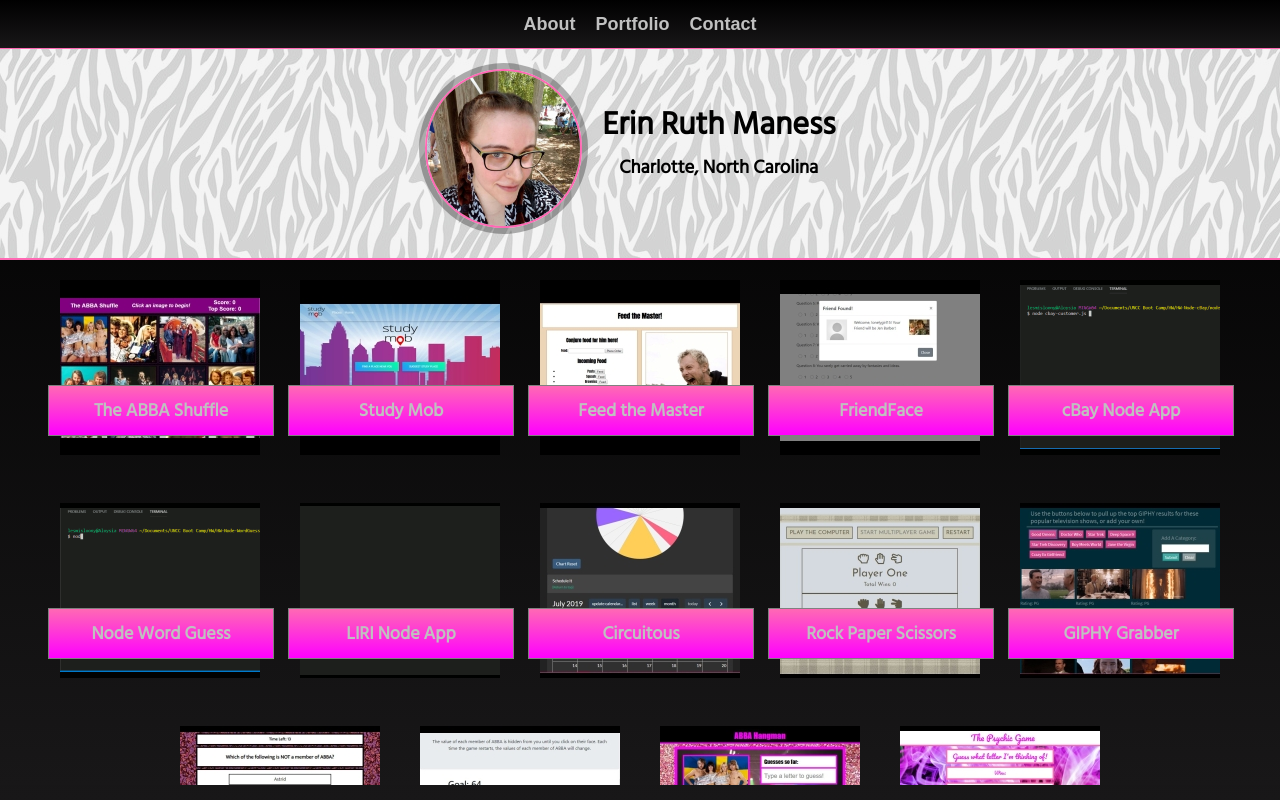
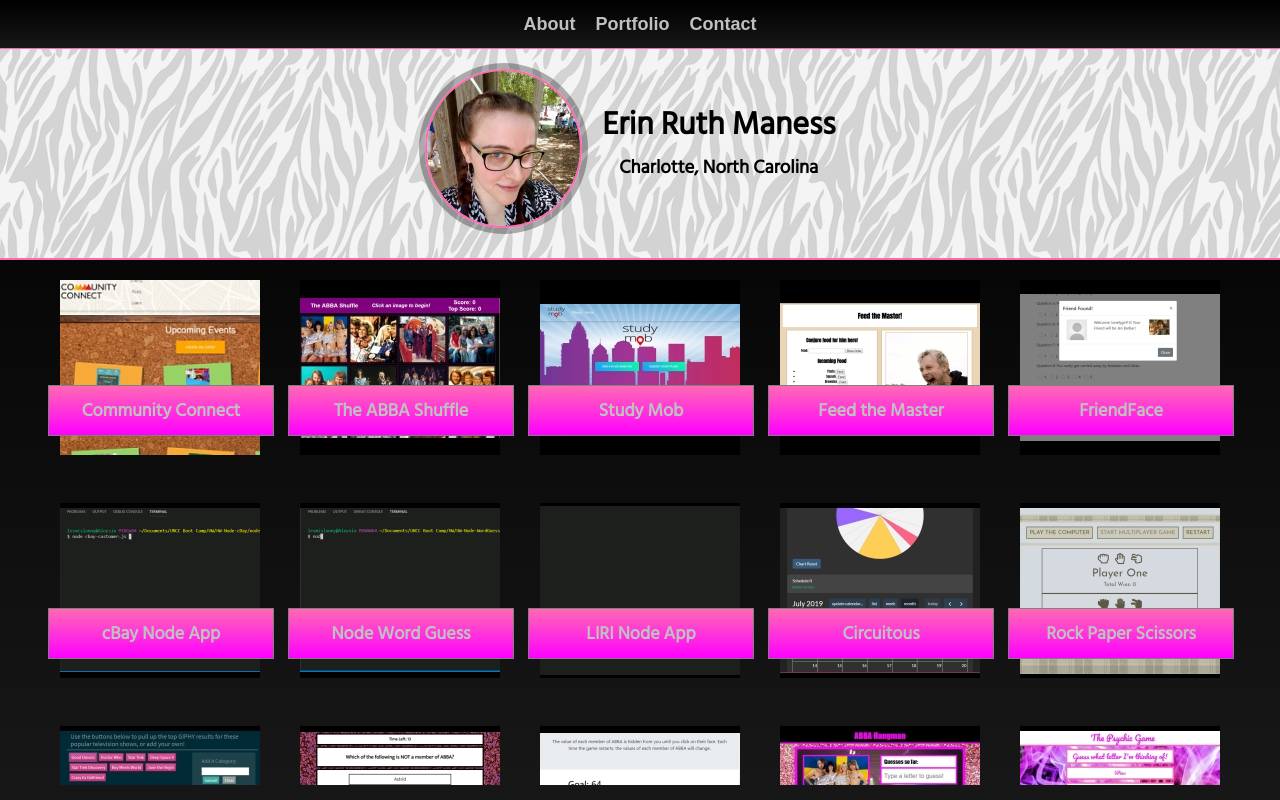
Before and after one commit to erinruthmaness/erinruthmaness, a React (Create React App) app: page /portfolio in a window 1280 px wide. Built offline with nearby package versions, Linux system fonts and the light colour scheme.

Commit message:
added community connect

```diff
--- a/src/assets/portfolio.js
+++ b/src/assets/portfolio.js
@@ -12,8 +12,15 @@
 import img12 from "./portfolio-imgs/12-feedhim.jpg";
 import img13 from "./portfolio-imgs/13-studymob.jpg";
 import img14 from "./portfolio-imgs/14-shuffle.jpg";
+import img15 from "./portfolio-imgs/15-connect.jpg";
 
 const portfolio = [
+    {
+        name: "Community Connect",
+        link: "https://boiling-tundra-76888.herokuapp.com/",
+        img: img15,
+        key: 15
+    },
     {
         name: "The ABBA Shuffle",
         link: "https://erinruthmaness.github.io/clicky-game/",
```
Also changed, not shown: src/assets/portfolio-imgs/15-connect.jpg (added).
